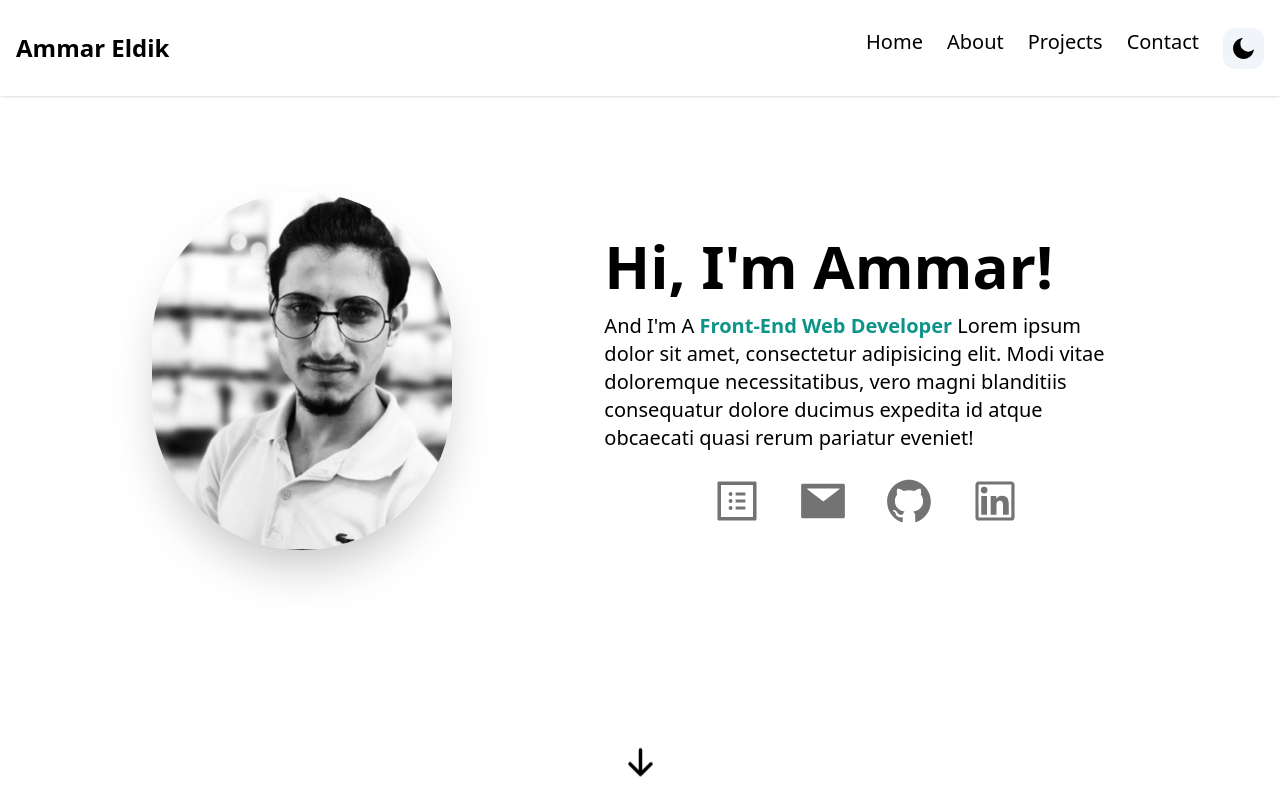
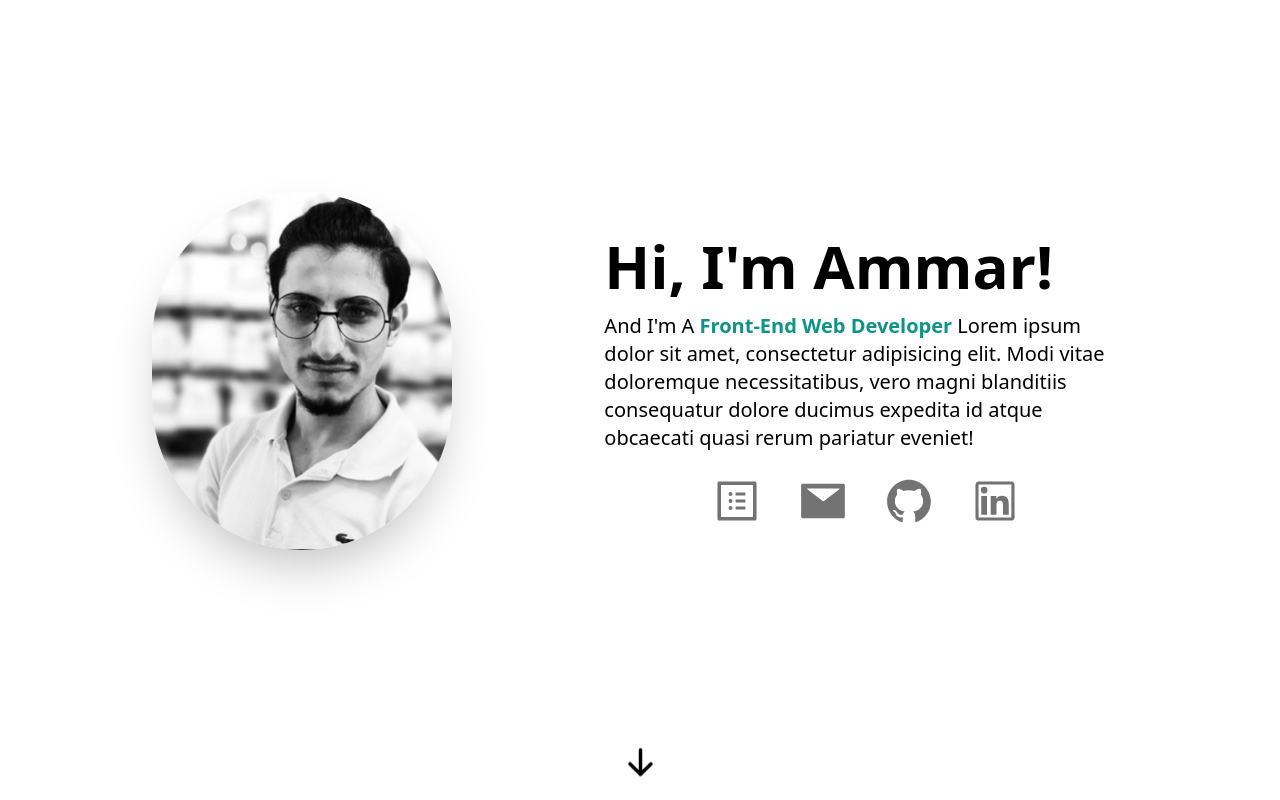
Before and after one commit to hqasmei/tailwindcss-and-nextjs-portfolio, a Next.js app: page / in a window 1280 px wide. Shown: the top 800 px of the page. Built offline with nearby package versions, Linux system fonts and the light colour scheme.

Commit message:
Ammar-Eldik-portfolio

```diff
--- a/app/layout.tsx
+++ b/app/layout.tsx
@@ -1,8 +1,4 @@
-"use client"
 import '../styles/globals.css'
-import Navbar from '@/components/Navbar'
-import Footer from '@/components/Footer'
-import { ThemeProvider } from "next-themes"
 
 export default function RootLayout({
   children,
@@ -16,13 +12,7 @@ export default function RootLayout({
         head.tsx. Find out more at https://beta.nextjs.org/docs/api-reference/file-conventions/head
       */}
       <head />
-      <body>
-        <ThemeProvider enableSystem={true} attribute="class">
-        <Navbar/>
-        {children}
-        <Footer/>
-        </ThemeProvider>
-        </body>
+      <body>{children}</body>
     </html>
   )
 }
--- a/package.json
+++ b/package.json
@@ -27,6 +27,6 @@
     "@types/react-scroll": "^1.8.6",
     "autoprefixer": "^10.4.14",
     "postcss": "^8.4.23",
-    "tailwindcss": "^3.3.1"
+    "tailwindcss": "^3.3.2"
   }
 }
```
Also changed, not shown: tailwind.config.js (indentation only), 1 other file (tests, documents, lock files or other folders).
